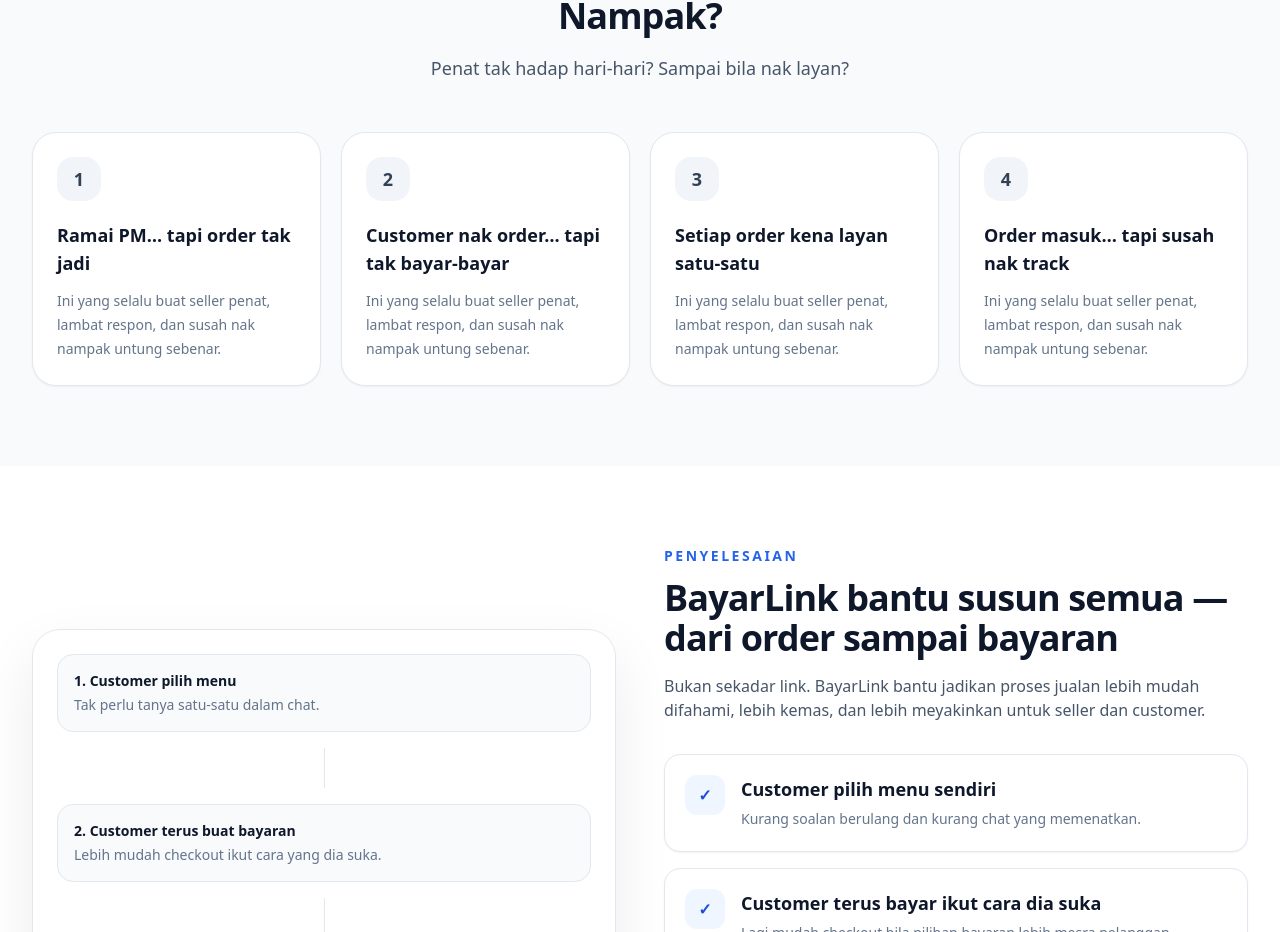
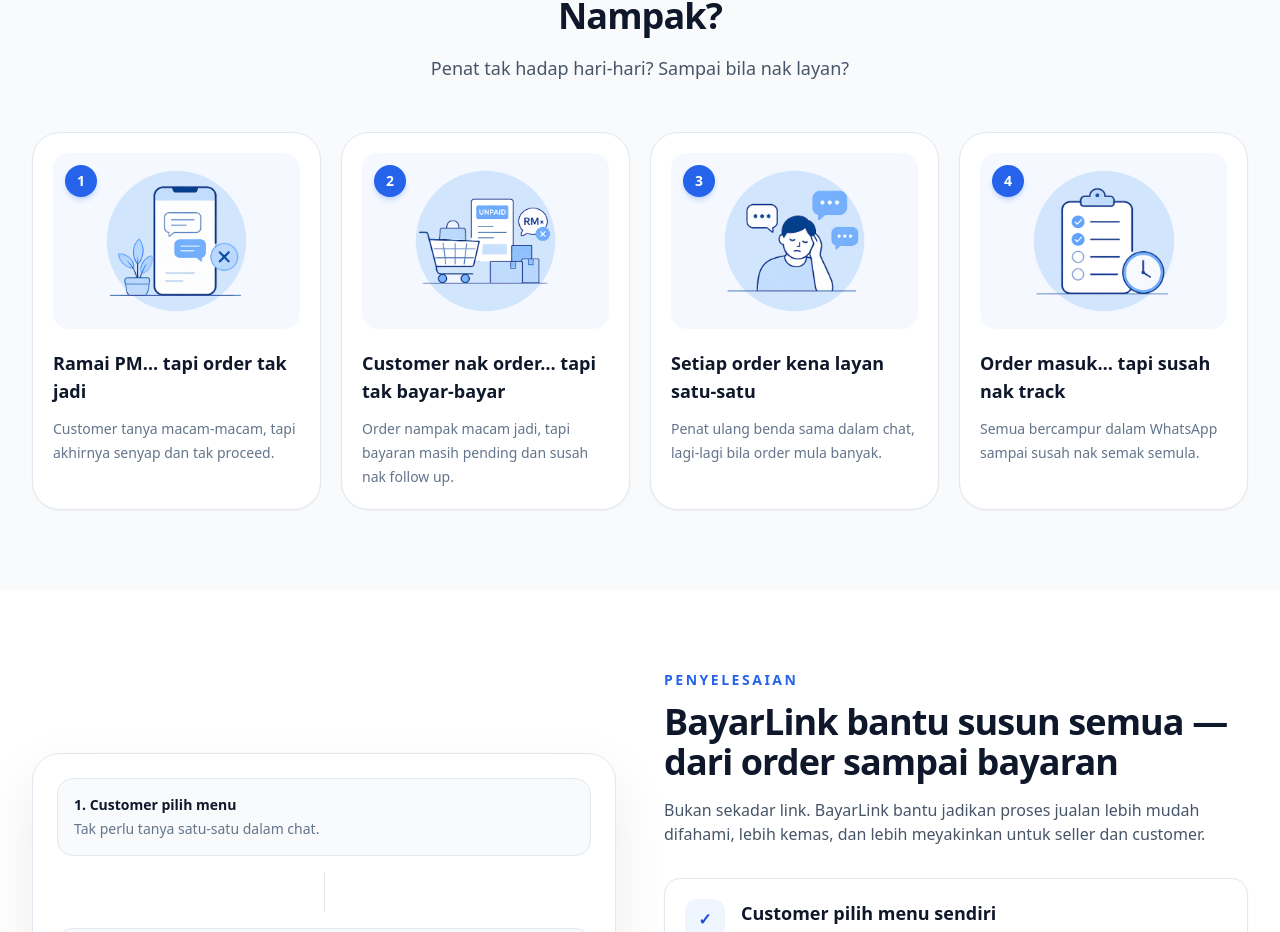
Before and after one commit to maizhakimm/pay-link, a Next.js app: page / in a window 1280 px wide. Shown: the part 956-1888 px from the top of the page. Built offline with nearby package versions, Linux system fonts and the light colour scheme.

Commit message:
Update page.tsx

```diff
--- a/src/app/page.tsx
+++ b/src/app/page.tsx
@@ -188,6 +188,7 @@ export default function LandingPage() {
       </section>
 
       {/* PROBLEM */}
+      {/* PROBLEM */}
 <section className="bg-slate-50 py-20">
   <div className="mx-auto max-w-7xl px-6 md:px-8">
     <div className="mx-auto max-w-2xl text-center">
@@ -205,22 +206,50 @@ export default function LandingPage() {
     </div>
 
     <div className="mt-12 grid gap-5 md:grid-cols-2 xl:grid-cols-4">
-            {problems.map((item, i) => (
+      {[
+        {
+          image: "/problem-1.png",
+          title: "Ramai PM… tapi order tak jadi",
+          desc: "Customer tanya macam-macam, tapi akhirnya senyap dan tak proceed.",
+        },
+        {
+          image: "/problem-2.png",
+          title: "Customer nak order… tapi tak bayar-bayar",
+          desc: "Order nampak macam jadi, tapi bayaran masih pending dan susah nak follow up.",
+        },
+        {
+          image: "/problem-3.png",
+          title: "Setiap order kena layan satu-satu",
+          desc: "Penat ulang benda sama dalam chat, lagi-lagi bila order mula banyak.",
+        },
+        {
+          image: "/problem-4.png",
+          title: "Order masuk… tapi susah nak track",
+          desc: "Semua bercampur dalam WhatsApp sampai susah nak semak semula.",
+        },
+      ].map((item, i) => (
         <div
           key={i}
-                className="group rounded-3xl border border-slate-200 bg-white p-6 shadow-sm transition hover:-translate-y-1 hover:shadow-xl"
+          className="group rounded-[28px] border border-slate-200 bg-white p-5 shadow-sm transition duration-300 hover:-translate-y-1 hover:shadow-xl"
         >
-                <div className="mb-5 flex h-11 w-11 items-center justify-center rounded-2xl bg-slate-100 text-lg font-bold text-slate-700">
+          <div className="relative mb-5 overflow-hidden rounded-2xl bg-blue-50/60">
+            <img
+              src={item.image}
+              alt={item.title}
+              className="h-44 w-full object-contain p-4 transition duration-300 group-hover:scale-105"
+            />
+
+            <div className="absolute left-3 top-3 flex h-8 w-8 items-center justify-center rounded-full bg-blue-600 text-sm font-bold text-white shadow-md shadow-blue-600/20">
               {i + 1}
             </div>
+          </div>
 
-                <h3 className="text-lg font-semibold leading-7 text-slate-900">
-                  {item}
+          <h3 className="text-lg font-bold leading-7 text-slate-900">
+            {item.title}
           </h3>
 
           <p className="mt-3 text-sm leading-6 text-slate-500">
-                  Ini yang selalu buat seller penat, lambat respon, dan susah
-                  nak nampak untung sebenar.
+            {item.desc}
           </p>
         </div>
       ))}
```
Lines whose indentation alone changed are shown as unchanged.
